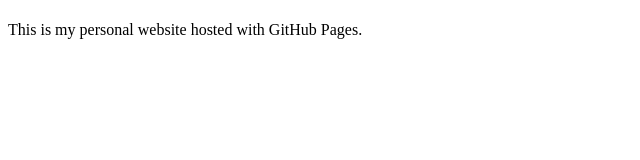
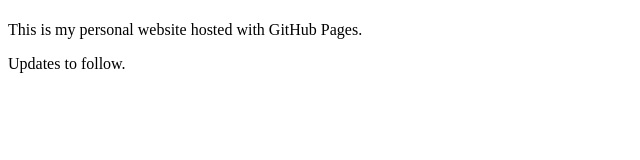
Before and after one commit to tjarko/tjarko.github.io, a plain HTML site: page index.html in a window 1280 px wide. Shown: the whole page, without its empty margins (0-640 px from the left). Drawn offline with Linux system fonts and the light colour scheme.

Commit message:
updated readme

```diff
--- a/index.html
+++ b/index.html
@@ -6,5 +6,6 @@
   <body>
     <h1></h1>
     <p>This is my personal website hosted with GitHub Pages.</p>
+    <p>Updates to follow.</p>
   </body>
   </html>
```
Also changed, not shown: 1 other file.
